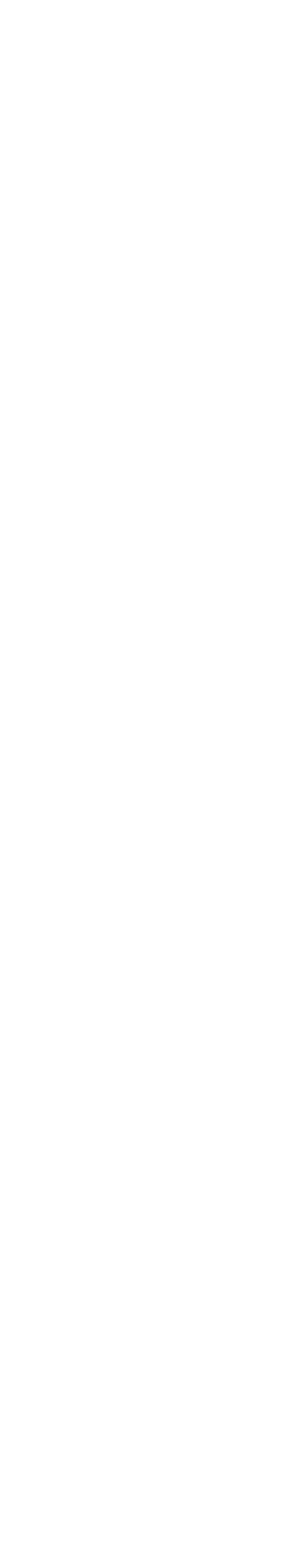
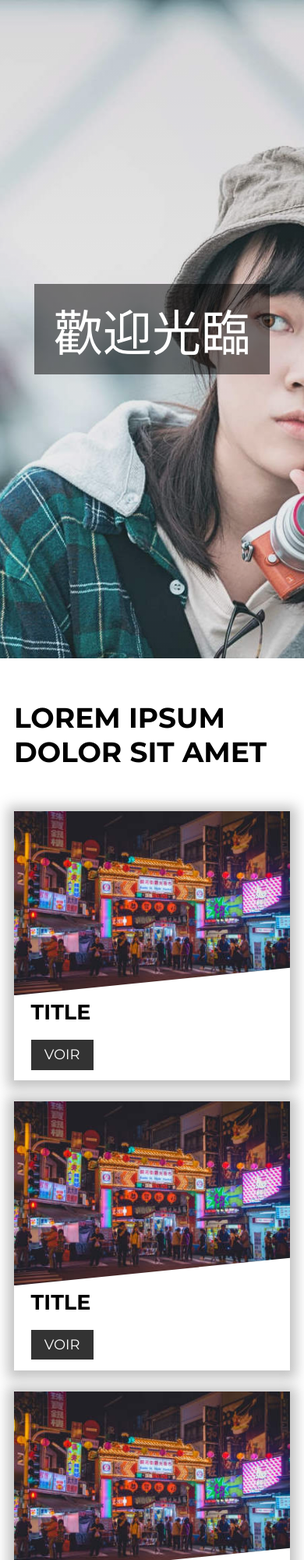
Before and after one commit to mohamedDVP/html-css-responsive-05-2023, a plain HTML site: page index.html in a window 390 px wide. Shown: the top 2000 px of the page at 78% size. Before the commit the page ends 844 px from the top, so only its background shows below. Drawn offline with Linux system fonts and the light colour scheme.

Commit message:
projet fini

```diff
--- a/index.html
+++ b/index.html
@@ -4,9 +4,97 @@
     <meta charset="UTF-8">
     <meta http-equiv="X-UA-Compatible" content="IE=edge">
     <meta name="viewport" content="width=device-width, initial-scale=1.0">
-    <title>Document</title>
+    <link rel="preconnect" href="https://fonts.googleapis.com">
+    <link rel="preconnect" href="https://fonts.gstatic.com" crossorigin>
+    <link href="https://fonts.googleapis.com/css2?family=Montserrat:wght@300;400;700&display=swap" rel="stylesheet">
+    <link rel="stylesheet" href="styles.css">
+    <title>STUDI RWD</title>
 </head>
 <body>
-
+    <header>
+        <h1 class="chinese">歡迎光臨</h1>
+    </header>
+    <main>
+        <section id="top-items">
+            <header>
+                <h2>Lorem ipsum dolor sit amet</h2>
+            </header>
+            <div class="list">
+                <article>
+                    <div class="picture">
+                        <img src="img/top-item.jpg" alt="Top item">
+                    </div>
+                    <div class="content">
+                        <h3>Title</h3>
+                        <div>
+                            <a href="#" class="readMore">Voir</a>
+                        </div>
+                    </div>
+                </article>
+                <article>
+                    <div class="picture">
+                        <img src="img/top-item.jpg" alt="Top item">
+                    </div>
+                    <div class="content">
+                        <h3>Title</h3>
+                        <div>
+                            <a href="#" class="readMore">Voir</a>
+                        </div>
+                    </div>
+                </article>
+                <article>
+                    <div class="picture">
+                        <img src="img/top-item.jpg" alt="Top item">
+                    </div>
+                    <div class="content">
+                        <h3>Title</h3>
+                        <div>
+                            <a href="#" class="readMore">Voir</a>
+                        </div>
+                    </div>
+                </article>
+            </div>
+        </section>
+        <h2>Lorem ipsum dolor, sit amet consectetur adipisicing</h2>
+        <section class="intro">
+            <div class="picture">
+                <img src="img/intro-1-mobile.jpg" alt="Intro picture" srcset="img/intro-1-mobile.jpg 370w, img/intro-1.jpg 640w" sizes="(min-width: 450px) 640px, 370px">
+            </div>
+            <article class="content">
+                <header>
+                    <h3>Lorem ipsum dolor sit amet</h3>
+                </header>
+                <p>
+                    Lorem ipsum dolor sit amet consectetur adipisicing elit. Nemo impedit excepturi dolor dolore veritatis quam provident, natus quos. Nostrum eos modi velit suscipit saepe eaque similique corrupti nam atque voluptatem.
+                </p>
+                <p>
+                    Lorem ipsum dolor, sit amet consectetur adipisicing elit. Facere at cumque ut qui deleniti, mollitia sint? Ut optio cum perspiciatis totam minima quod tempora voluptatibus possimus, facilis temporibus accusantium molestiae.
+                </p>
+                <p>
+                    Lorem ipsum dolor sit, amet consectetur adipisicing elit. Placeat similique culpa cum ratione. Molestias ut, debitis ex rem sit accusantium laudantium ipsa. Expedita sunt earum officia cum tempore quibusdam quaerat?
+                </p>
+            </article>
+        </section>
+        <section class="intro">
+            <div class="picture">
+                <img src="img/intro-1-mobile.jpg" alt="Intro picture" srcset="img/intro-1-mobile.jpg 370w, img/intro-1.jpg 640w" sizes="(min-width: 450px) 640px, 370px">
+            </div>
+            <article class="content">
+                <header>
+                    <h3>Lorem ipsum dolor sit amet</h3>
+                </header>
+                <p>
+                    Lorem ipsum dolor sit amet consectetur adipisicing elit. Nemo impedit excepturi dolor dolore veritatis quam provident, natus quos. Nostrum eos modi velit suscipit saepe eaque similique corrupti nam atque voluptatem.
+                </p>
+                <p>
+                    Lorem ipsum dolor, sit amet consectetur adipisicing elit. Facere at cumque ut qui deleniti, mollitia sint? Ut optio cum perspiciatis totam minima quod tempora voluptatibus possimus, facilis temporibus accusantium molestiae.
+                </p>
+                <p>
+                    Lorem ipsum dolor sit, amet consectetur adipisicing elit. Placeat similique culpa cum ratione. Molestias ut, debitis ex rem sit accusantium laudantium ipsa. Expedita sunt earum officia cum tempore quibusdam quaerat?
+                </p>
+            </article>
+        </section>
+    </main>
+    <footer>2023 - by Mohamed</footer>
 </body>
 </html>
--- /dev/null
+++ b/styles.css
@@ -0,0 +1,152 @@
+* {
+    box-sizing: border-box;
+}
+
+html {
+    font-size: 18px;
+}
+
+body {
+    margin: 0;
+    font-family: 'Montserrat', sans-serif;
+}
+
+main {
+    max-width: 1100px;
+    margin: auto;
+    padding: 0em 1rem;
+}
+
+img{
+    max-width: 100%;
+}
+
+
+body > header {
+    height: 100vh;
+    background-image: linear-gradient(rgba(0, 0, 0, 0.15), rgba(0, 0, 0, 0.05)), url(img/bg-mobile.jpg);
+    background-position: bottom 0% right 0%;
+    background-repeat: no-repeat;
+    background-size: cover;
+    display: flex;
+    justify-content: center;
+    align-items: center;
+}
+
+h1, h2, h3, h4, h5, h6 {
+    text-transform: uppercase;
+}
+
+h1 {
+    font-weight: 300;
+    font-size: 3.5rem;
+    background-color: rgba(0, 0, 0, 0.5);
+    color: #fff;
+    padding: 0.2em 0.4em;
+}
+
+h2 {
+    font-size: 2rem;
+    margin: 3rem 0em;
+}
+
+h3 {
+    font-size: 1.5rem;
+    margin-top: 0;
+}
+
+.chinese {
+    font-family: "KaiTi", sans-serif;
+}
+
+.list {
+    display: flex;
+    flex-direction: column;
+    align-items: center;
+    gap: 1.5rem;
+}
+
+.list article {
+    max-width: 370px;
+    box-shadow: 0px 2px 15px 8px #b1b1b1c7;
+}
+
+.list article .content {
+    padding: 1.2rem;
+    padding-top: 0;
+}
+
+.readMore {
+    text-decoration: none;
+    background-color: #333;
+    color: #fff;
+    padding: 0.4em 0.9em;
+    text-transform: uppercase;
+    border: 1px solid #333;
+    transition: all 0.2s ease-in-out;
+}
+
+.readMore:hover {
+    background-color: #fff;
+    color: #333;
+}
+
+.list article img {
+    clip-path: polygon(0 0, 100% 0, 100% 85%, 0 100%);
+}
+
+.intro {
+    display:flex;
+    flex-direction: column;
+    margin-bottom: 4rem;
+    gap: 1rem;
+    align-items: center;
+}
+
+footer {
+    margin-top: 3rem;
+    background-color: #333;
+    color: #fff;
+    padding: 2.4rem;
+    text-align: center;
+}
+
+@media screen and (min-width: 800px) {
+    body > header {
+        background-image: linear-gradient(rgba(0, 0, 0, 0.15), rgba(0, 0, 0, 0.05)), url(img/bg-medium.jpg);
+        background-position: bottom 0% right 30%;
+        justify-content: flex-start;
+    }
+
+    h1 {
+        margin-left: 15%;
+    }
+
+    .list {
+        flex-direction: row;
+    }
+
+    .intro {
+        flex-direction: row;
+        align-items: flex-start;
+    }
+
+    .intro:nth-of-type(odd) {
+        flex-direction: row-reverse;
+    }
+
+    .intro > * {
+        flex-basis: 50%;
+    }
+}
+
+@media screen and (min-width: 1100px) {
+    body > header {
+        background-image: linear-gradient(rgba(0, 0, 0, 0.15), rgba(0, 0, 0, 0.05)), url(img/bg-desktop.jpg);
+        background-position: center;
+    }
+
+    main {
+        padding: 0em;
+    }
+}
```
Also changed, not shown: img/bg-desktop.jpg (added), img/bg-medium.jpg (added), img/bg-mobile.jpg (added), img/intro-1-mobile.jpg (added), img/intro-1.jpg (added), img/intro-2-mobile.jpg (added), img/intro-2.jpg (added), img/top-item.jpg (added), 1 other file.
